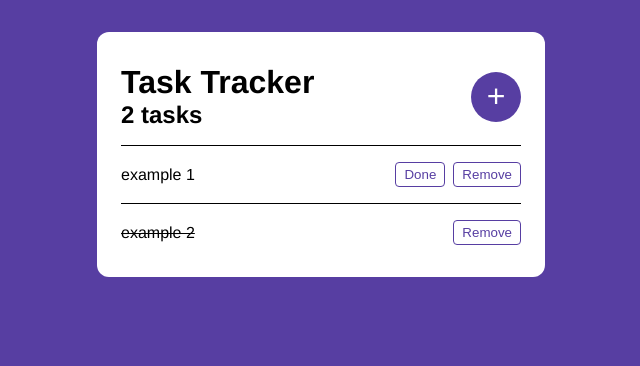
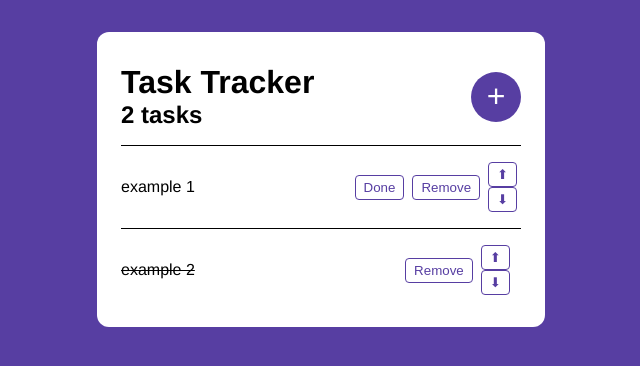
Before and after one commit to RobFyd/Task-Tracker, a React (Vite) app: page / in a window 1280 px wide. Shown: the top 366 px of the page, without its empty margins (319-959 px from the left). Built offline with nearby package versions, Linux system fonts and the light colour scheme.

Commit message:
Add functionality to move todo items up and down in the list

```diff
--- a/src/App.jsx
+++ b/src/App.jsx
@@ -33,6 +33,26 @@ function App() {
     );
   }
 
+  const moveItemUp = (index) => {
+    if (index === 0) return; // Nie można przesunąć pierwszego elementu wyżej
+    const updatedTodos = [...todos];
+    [updatedTodos[index - 1], updatedTodos[index]] = [
+      updatedTodos[index],
+      updatedTodos[index - 1],
+    ];
+    setTodos(updatedTodos);
+  };
+
+  const moveItemDown = (index) => {
+    if (index === todos.length - 1) return; // Nie można przesunąć ostatniego elementu niżej
+    const updatedTodos = [...todos];
+    [updatedTodos[index], updatedTodos[index + 1]] = [
+      updatedTodos[index + 1],
+      updatedTodos[index],
+    ];
+    setTodos(updatedTodos);
+  };
+
   return (
     <div className={styles.container}>
       <header className={styles.header}>
@@ -53,13 +73,15 @@ function App() {
         <Form onFormSubmit={(newTodoName) => addItem(newTodoName)} />
       )}
       <ul>
-        {todos.map(({ id, name, done }) => (
+        {todos.map(({ id, name, done }, index) => (
           <TodoItem
             key={id}
             name={name}
             done={done}
             onDeleteButtonClick={() => deleteItem(id)}
             onDoneButtonClick={() => doneItem(id)}
+            onMoveItemUp={() => moveItemUp(index)}
+            onMoveItemDown={() => moveItemDown(index)}
           />
         ))}
       </ul>
--- a/src/components/TodoItem/TodoItem.jsx
+++ b/src/components/TodoItem/TodoItem.jsx
@@ -6,6 +6,8 @@ export function TodoItem({
   done,
   onDeleteButtonClick,
   onDoneButtonClick,
+  onMoveItemUp,
+  onMoveItemDown,
 }) {
   return (
     <li className={styles.item}>
@@ -14,6 +16,10 @@ export function TodoItem({
       </span>
       {!done && <Button onClick={onDoneButtonClick}>Done</Button>}
       <Button onClick={onDeleteButtonClick}>Remove</Button>
+      <div>
+        <Button onClick={onMoveItemUp}>⬆</Button>
+        <Button onClick={onMoveItemDown}>⬇</Button>
+      </div>
     </li>
   );
 }
```
